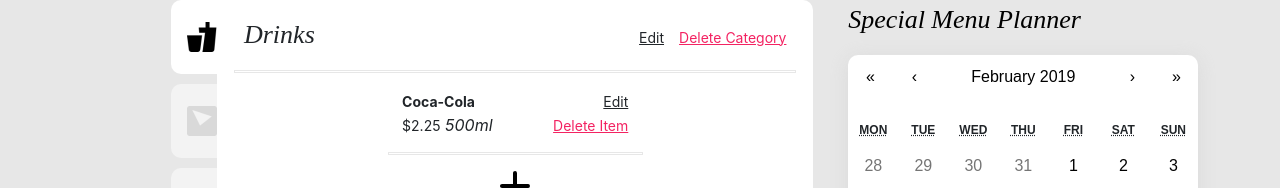
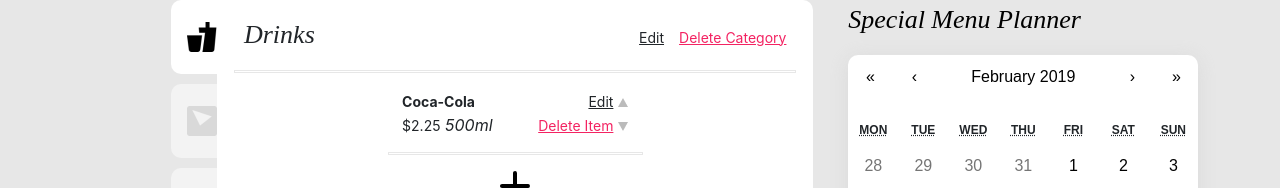
Before and after one commit to forward995/9_eighteen, a React (Create React App) app: page /home in a window 1280 px wide. Shown: the part 179-367 px from the top of the page. Built offline with nearby package versions, Linux system fonts and the light colour scheme; sample sign-in values are in the browser's storage.

Commit message:
Fix modal

```diff
--- a/src/components/Contents.js
+++ b/src/components/Contents.js
@@ -71,8 +71,18 @@ class Contents extends Component {
                         </div>
                         <div className="col-sm-6" style={{textAlign: "right", display: 'grid', alignItems: 'center'}}>
                             <div>
-                                <a style={{fontFamily: "Charter - Roman",fontSize: 14, fontWeight: 400, textDecoration: 'underline'}}>Edit</a><br />
+                                <a style={{fontFamily: "Charter - Roman",fontSize: 14, fontWeight: 400, textDecoration: 'underline'}}>Edit</a>
+                                <img
+                                    src={`${process.env.PUBLIC_URL}/assets/images/upTriangle.png`}
+                                    alt=""
+                                    style={{paddingLeft:'5%'}}
+                                /><br />
                                 <a style={{fontFamily: "Charter - Roman", color: '#f32362',fontSize: 14, fontWeight: 400, textDecoration: 'underline'}}>Delete Item</a>
+                                <img
+                                    src={`${process.env.PUBLIC_URL}/assets/images/downTriangle.png`}
+                                    alt=""
+                                    style={{paddingLeft:'5%'}}
+                                />
                             </div>
                         </div>
                     </div>
@@ -86,6 +96,7 @@ class Contents extends Component {
                             src={`${process.env.PUBLIC_URL}/assets/images/plus.png`}
                             alt=""
                             style={styles.icon}
+                            onClick={this.props.onClick}
                         />
                     </div>
                     <div className="col-sm-3"></div>
--- a/src/components/Main.js
+++ b/src/components/Main.js
@@ -61,7 +61,22 @@ class Main extends Component {
     }
     handleClick = () => {
         this.setState({
-            // showModal: this.props.showModal
+            showModal: !this.state.showModal,
+        })
+    }
+    handleOnClick = () => {
+        this.setState({
+            showMultiModal: !this.state.showMultiModal
+        })
+    }
+    handleClose = () => {
+        this.setState({
+            showModal: !this.state.showModal,
+        })
+    }
+    MultihandleClose = () => {
+        this.setState({
+            showMultiModal: !this.state.showMultiModal
         })
     }
     render() {
@@ -70,10 +85,10 @@ class Main extends Component {
                 <MainHeader />
                 <div className="col-sm-12" style={{display: 'flex', marginTop: '1%'}}>
                     <div className="col-sm-8">
-                        <MainContent />
+                        <MainContent onClick={this.handleClick} handleOnClick={this.handleOnClick}/>
                     </div>
                     <div className="col-sm-4">
-                        <MainSidebar />
+                        <MainSidebar onClick={this.handleOnClick}/>
                     </div>
                 </div>
                 {
@@ -87,7 +102,7 @@ class Main extends Component {
                                 </button>
                             </div>
                             <div>
-                                <button type="button" className="btn btn-default" style={styles.cancelBtn}>
+                                <button onClick={this.handleClose} type="button" className="btn btn-default" style={styles.cancelBtn}>
                                     <p style={{color: 'white'}}>Cancel</p>
                                 </button>
                             </div>
@@ -105,7 +120,7 @@ class Main extends Component {
                                 </button>
                             </div>
                             <div style={{textAlign: 'center'}}>
-                                <button type="button" className="btn btn-default" style={styles.cancelMulBtn}>
+                                <button onClick={this.MultihandleClose} type="button" className="btn btn-default" style={styles.cancelMulBtn}>
                                     <p style={{color: 'white'}}>Cancel</p>
                                 </button>
                             </div>
--- a/src/components/MainContent.js
+++ b/src/components/MainContent.js
@@ -41,11 +41,11 @@ class MainContent extends Component {
         }
     }
 
-    handleClick = () => {
-        this.setState({
-            isOpen: !this.state.isOpen
-        })
-    }
+    // handleClick = () => {
+    //     this.setState({
+    //         isOpen: !this.state.isOpen
+    //     })
+    // }
     render() {
         return (
             <div>
@@ -82,7 +82,7 @@ class MainContent extends Component {
                                 style={styles.icon}
                             />
                         </button>
-                        <button onClick={this.handleClick} className="tablinks" style={styles.bg}>
+                        <button onClick={this.props.onClick} className="tablinks" style={styles.bg}>
                             <img
                                 src={`${process.env.PUBLIC_URL}/assets/images/5.png`}
                                 alt=""
@@ -91,7 +91,7 @@ class MainContent extends Component {
                         </button>
                     </div>
                     <div className="tabcontent">
-                        <Contents />
+                        <Contents onClick={this.props.handleOnClick}/>
                     </div>
                 </div>
             </div>
--- a/src/components/MainSidebar.js
+++ b/src/components/MainSidebar.js
@@ -68,7 +68,14 @@ class MainSidebar extends Component {
     }
     handleClick = () => {
         alert("hello")
+        console.log(this.state.date)
     }
+
+    onChange = date => {
+        this.setState({ date })
+        console.log(date)
+    }
+
     render() {
         return (
             <div className="row">
@@ -109,7 +116,7 @@ class MainSidebar extends Component {
                                 src={`${process.env.PUBLIC_URL}/assets/images/plus.png`}
                                 alt=""
                                 style={styles.icon}
-                                onClick={this.handleClick}
+                                onClick={this.props.onClick}
                             /><br />
                             <a style={{fontFamily: "Charter - Bold",fontSize: 14, fontWeight: 700}}>Plan New Special Menu Item</a>
                         </div>
```
Also changed, not shown: public/assets/images/downTriangle.png (added), public/assets/images/upTriangle.png (added).
